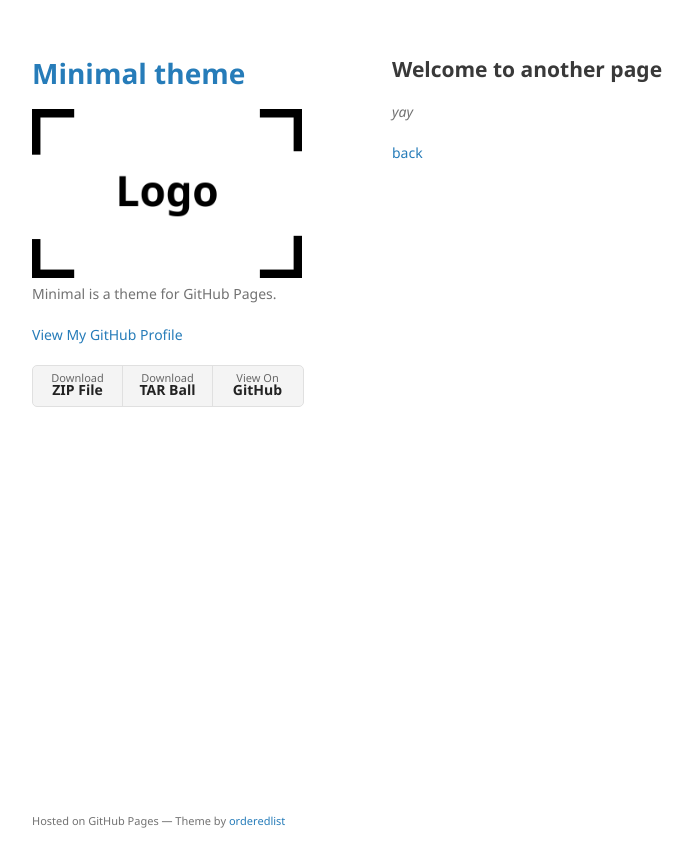
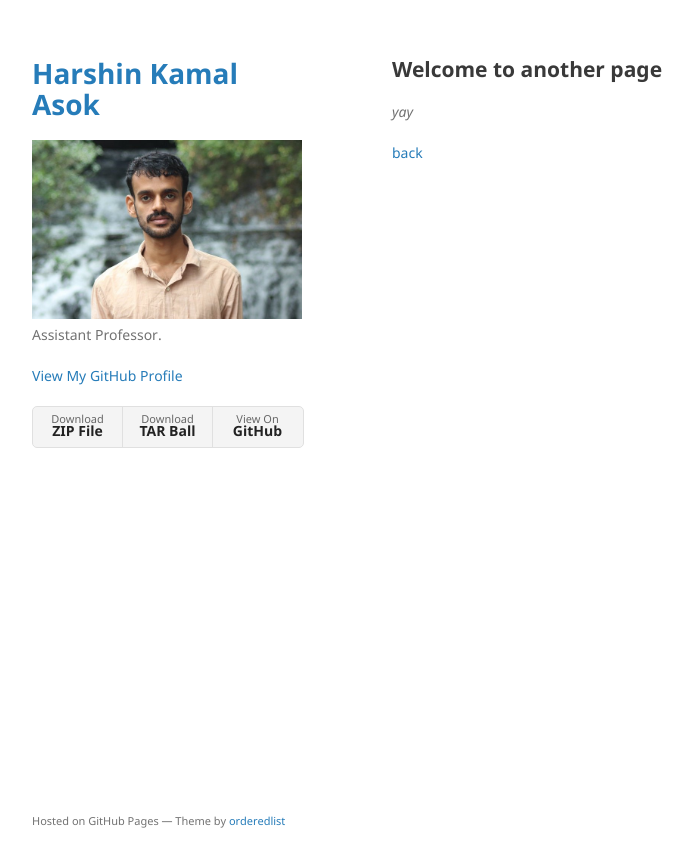
Before and after one commit to hkasok/hkasok.github.io, a Jekyll site: the page built from another-page.md, in a window 1280 px wide. Shown: the top 867 px of the page, without its empty margins (178-871 px from the left). Built offline with Jekyll 4.4.1, drawn with Linux system fonts in a browser that asks for light colours; our own code applies the rules of GitHub Pages for plain Markdown files.

Commit message:
second commit

```diff
--- a/_config.yml
+++ b/_config.yml
@@ -1,6 +1,6 @@
-title: Minimal theme
-logo: /assets/img/logo.png
-description: Minimal is a theme for GitHub Pages.
+title: Harshin Kamal Asok
+logo: /assets/img/logo.jpg
+description: Assistant Professor.
 show_downloads: true
 google_analytics:
 theme: jekyll-theme-minimal
```
Also changed, not shown: assets/img/logo.jpg (added), assets/img/logo.png (deleted).
